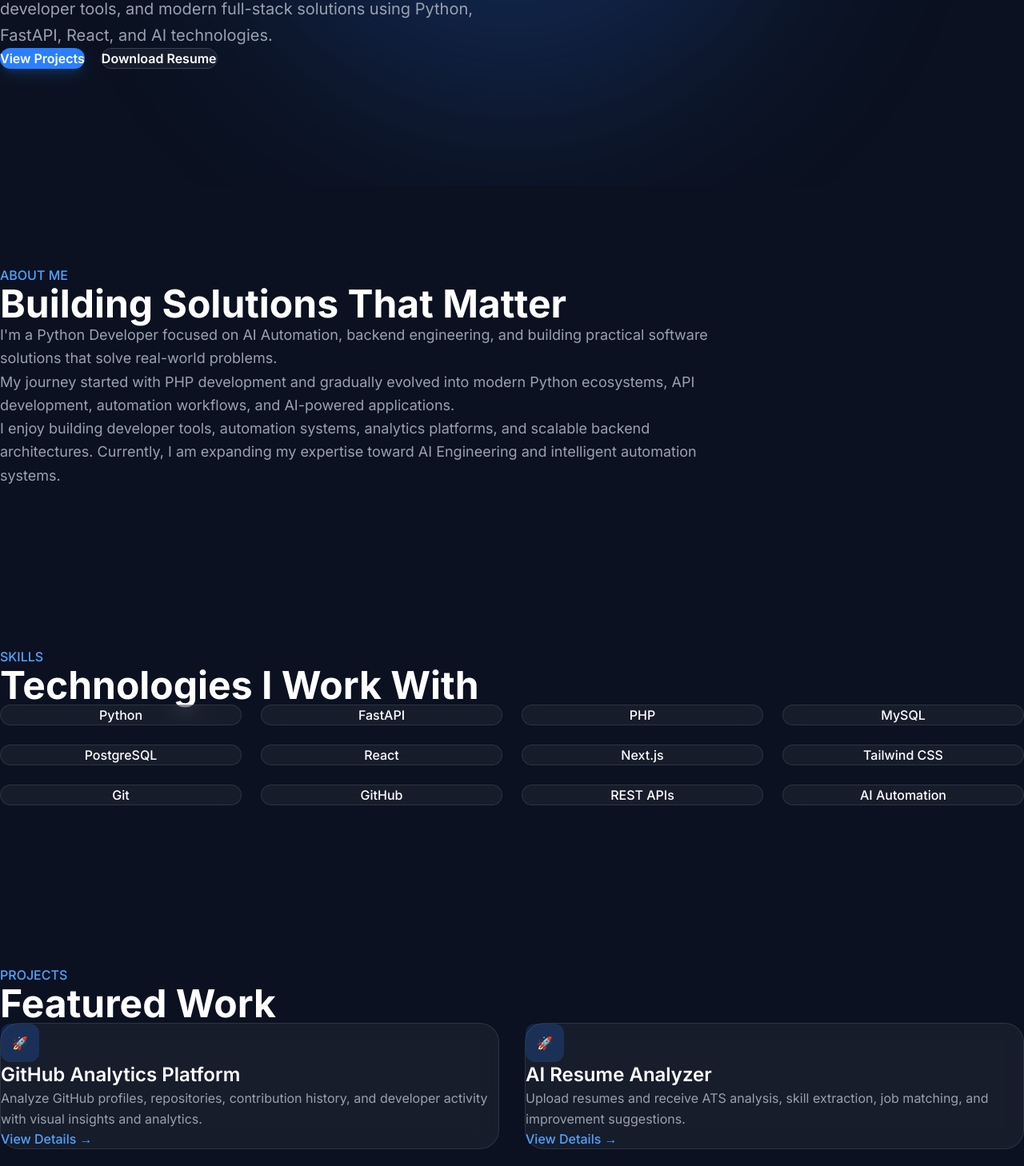
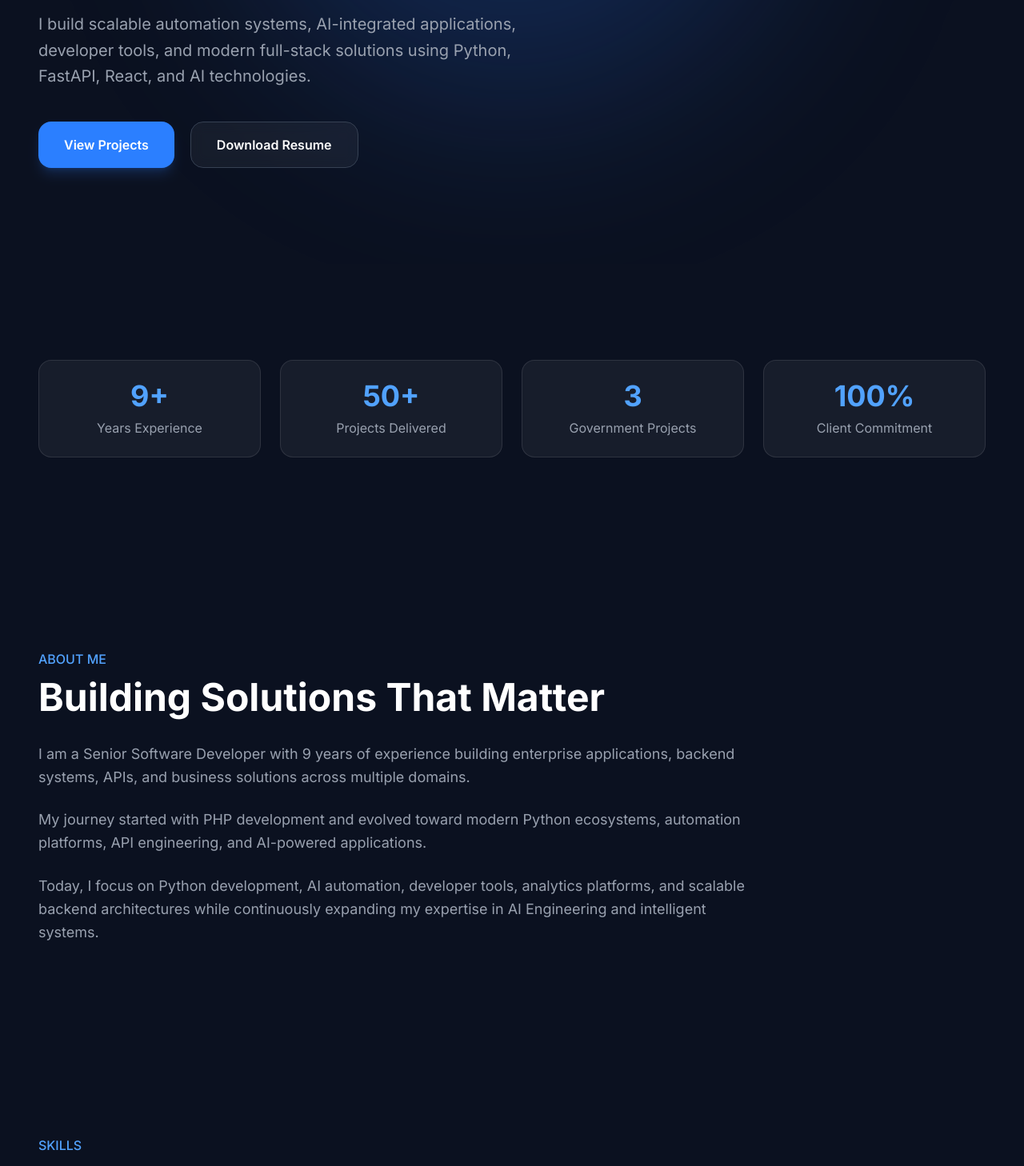
Before and after one commit to Murari2209/ai-engineer-portfolio, a Next.js app: page / in a window 1280 px wide. Shown: the part 568-2026 px from the top of the page at 80% size. Built offline with nearby package versions, Linux system fonts and the light colour scheme.

Commit message:
ui modification and link added

```diff
--- a/app/globals.css
+++ b/app/globals.css
@@ -15,8 +15,8 @@
 
 * {
   box-sizing: border-box;
-  padding: 0;
-  margin: 0;
+  padding: 10;
+  margin: 10;
 }
 
 html {
@@ -30,7 +30,7 @@ body {
 }
 
 section {
-  padding: 100px 0;
+  padding: 120px 0;
 }
 
 a {
--- a/app/page.tsx
+++ b/app/page.tsx
@@ -4,16 +4,19 @@ import AboutSection from "@/sections/about/AboutSection";
 import SkillsSection from "@/sections/skills/SkillsSection";
 import ProjectsSection from "@/sections/projects/ProjectsSection";
 import ContactSection from "@/sections/contact/ContactSection";
-
+import Footer from "@/components/layout/Footer";
+import StatsSection from "@/sections/stats/StatsSection";
 export default function Home() {
   return (
     <main className="bg-[#0B1120] text-white">
       <Navbar />
       <HeroSection />
+      <StatsSection />
       <AboutSection />
       <SkillsSection />
       <ProjectsSection />
       <ContactSection />
+      <Footer />
     </main>
   );
 }
--- a/components/layout/Footer.tsx
+++ b/components/layout/Footer.tsx
@@ -0,0 +1,23 @@
+import Container from "./Container";
+
+export default function Footer() {
+  return (
+    <footer className="border-t border-white/10 py-8">
+      <Container>
+        <div className="flex flex-col md:flex-row justify-between items-center gap-4">
+
+          <p className="text-gray-400 text-sm">
+            © 2026 Murari Shrivastava. All rights reserved.
+          </p>
+
+          <div className="flex gap-6 text-sm text-gray-400">
+            <a href="#">GitHub</a>
+            <a href="#">LinkedIn</a>
+            <a href="#">Email</a>
+          </div>
+
+        </div>
+      </Container>
+    </footer>
+  );
+}
--- a/components/shared/SocialLinks.tsx
+++ b/components/shared/SocialLinks.tsx
@@ -0,0 +1,33 @@
+import {
+  FaGithub,
+  FaLinkedin,
+  FaEnvelope,
+} from "react-icons/fa";
+
+export default function SocialLinks() {
+  return (
+    <div className="flex gap-5 text-2xl">
+
+      <a
+        href="https://github.com/Murari2209"
+        target="_blank"
+      >
+        <FaGithub />
+      </a>
+
+      <a
+        href="https://www.linkedin.com/in/murari-shrivastava-0377b182"
+        target="_blank"
+      >
+        <FaLinkedin />
+      </a>
+
+      <a
+        href="mailto:shrivastava.murari@gmail.com"
+      >
+        <FaEnvelope />
+      </a>
+
+    </div>
+  );
+}
--- a/components/shared/TechBadge.tsx
+++ b/components/shared/TechBadge.tsx
@@ -0,0 +1,22 @@
+interface TechBadgeProps {
+  name: string;
+}
+
+export default function TechBadge({
+  name,
+}: TechBadgeProps) {
+  return (
+    <span className="
+      px-3
+      py-1
+      rounded-full
+      text-sm
+      bg-blue-500/10
+      border
+      border-blue-500/20
+      text-blue-300
+    ">
+      {name}
+    </span>
+  );
+}
--- a/components/ui/Card.tsx
+++ b/components/ui/Card.tsx
@@ -1,14 +1,17 @@
 interface CardProps {
   title: string;
   description: string;
+  github?: string;
 }
 
 export default function Card({
   title,
   description,
+  github,
 }: CardProps) {
   return (
-    <div className="
+    <div
+      className="
         group
         border border-white/10
         bg-white/5
@@ -19,18 +22,10 @@ export default function Card({
         hover:-translate-y-2
         transition-all
         duration-300
-    ">
-
+      "
+    >
       <div className="mb-5">
-        <div className="
-          w-12
-          h-12
-          rounded-xl
-          bg-blue-500/20
-          flex
-          items-center
-          justify-center
-        ">
+        <div className="w-12 h-12 rounded-xl bg-blue-500/20 flex items-center justify-center">
           🚀
         </div>
       </div>
@@ -39,14 +34,20 @@ export default function Card({
         {title}
       </h3>
 
-      <p className="text-gray-400 leading-relaxed">
+      <p className="text-gray-400 leading-relaxed mb-6">
         {description}
       </p>
 
-      <div className="mt-6 text-blue-400 font-medium">
-        View Details →
-      </div>
-
+      {github && (
+        <a
+          href={github}
+          target="_blank"
+          rel="noopener noreferrer"
+          className="inline-flex bg-blue-500 hover:bg-blue-600 px-4 py-2 rounded-lg transition"
+        >
+          View on GitHub
+        </a>
+      )}
     </div>
   );
 }
--- a/package.json
+++ b/package.json
@@ -9,6 +9,7 @@
     "lint": "eslint"
   },
   "dependencies": {
+    "framer-motion": "^12.40.0",
     "next": "16.2.6",
     "react": "19.2.4",
     "react-dom": "19.2.4"
--- a/sections/about/AboutSection.tsx
+++ b/sections/about/AboutSection.tsx
@@ -17,23 +17,23 @@ export default function AboutSection() {
 
           <div className="space-y-6 text-gray-400 text-lg leading-relaxed">
 
-            <p>
-              I'm a Python Developer focused on AI Automation,
-              backend engineering, and building practical software
-              solutions that solve real-world problems.
+             <p>
+              I am a Senior Software Developer with 9 years of experience
+              building enterprise applications, backend systems, APIs,
+              and business solutions across multiple domains.
             </p>
 
             <p>
-              My journey started with PHP development and gradually
-              evolved into modern Python ecosystems, API development,
-              automation workflows, and AI-powered applications.
+              My journey started with PHP development and evolved toward
+              modern Python ecosystems, automation platforms, API
+              engineering, and AI-powered applications.
             </p>
 
             <p>
-              I enjoy building developer tools, automation systems,
-              analytics platforms, and scalable backend architectures.
-              Currently, I am expanding my expertise toward AI
-              Engineering and intelligent automation systems.
+              Today, I focus on Python development, AI automation,
+              developer tools, analytics platforms, and scalable backend
+              architectures while continuously expanding my expertise in
+              AI Engineering and intelligent systems.
             </p>
 
           </div>
--- a/sections/contact/ContactSection.tsx
+++ b/sections/contact/ContactSection.tsx
@@ -28,15 +28,15 @@ export default function ContactSection() {
             </p>
 
             <p>
-              +91 9039948775
+              📱 +91 9039948775
             </p>
 
             <p>
-              📍 New Delhi, India
+              📍 India
             </p>
 
             <p>
-              💼 Available for opportunities
+              💼 Open to Full-Time, Contract and Freelance Opportunities
             </p>
 
           </div>
--- a/sections/hero/HeroSection.tsx
+++ b/sections/hero/HeroSection.tsx
@@ -1,4 +1,8 @@
+"use client";
+
+import { motion } from "framer-motion";
 import Container from "@/components/layout/Container";
+
 
 export default function HeroSection() {
   return (
@@ -8,13 +12,17 @@ export default function HeroSection() {
       <div className="absolute top-0 left-1/2 -translate-x-1/2 w-175 h-175 bg-blue-500/20 blur-[120px] rounded-full" />
 
       <Container>
-        <div className="relative z-10 max-w-4xl">
+        <motion.div
+  initial={{ opacity: 0, y: 40 }}
+  animate={{ opacity: 1, y: 0 }}
+  transition={{ duration: 0.8 }}
+  className="relative z-10 max-w-4xl">
 
           <div className="inline-flex items-center gap-2 border border-blue-500/20 bg-blue-500/10 px-4 py-2 rounded-full mb-8">
             <div className="w-2 h-2 bg-blue-400 rounded-full" />
 
             <p className="text-blue-300 text-sm font-medium">
-              AI Automation Engineer & Python Developer
+              Senior Software Developer • Python Developer • AI Automation Engineer
             </p>
           </div>
 
@@ -41,13 +49,17 @@ export default function HeroSection() {
               View Projects
             </button>
 
-            <button className="border border-gray-700 hover:border-gray-500 bg-white/5 backdrop-blur-sm transition-all duration-300 px-8 py-4 rounded-2xl font-semibold hover:bg-white/10">
+            <a
+               href="/resume.pdf"
+               download
+              className="border border-gray-700 hover:border-gray-500 bg-white/5 backdrop-blur-sm transition-all duration-300 px-8 py-4 rounded-2xl font-semibold hover:bg-white/10"
+             >
               Download Resume
-            </button>
+            </a>
 
           </div>
 
-        </div>
+        </motion.div>
       </Container>
     </section>
   );
--- a/sections/projects/ProjectsSection.tsx
+++ b/sections/projects/ProjectsSection.tsx
@@ -2,22 +2,29 @@ import Container from "@/components/layout/Container";
 import Card from "@/components/ui/Card";
 
 const projects = [
-  {
+   {
     title: "GitHub Analytics Platform",
     description:
-      "Analyze GitHub profiles, repositories, contribution history, and developer activity with visual insights and analytics.",
+      "Developer intelligence platform that analyzes GitHub profiles, repositories, commits, stars, forks, and contribution activity with actionable insights.",
+    github: "https://github.com/Murari2209/Github-Analyzer",
+    tech: ["Python", "GitHub API", "FastAPI", "MySQL"],
+    featured: true,
   },
 
   {
     title: "AI Resume Analyzer",
     description:
-      "Upload resumes and receive ATS analysis, skill extraction, job matching, and improvement suggestions.",
+      "AI-powered resume analysis platform with ATS scoring and skill extraction.",
+    github: "#",
+    tech: ["Python", "AI", "FastAPI"],
   },
 
-  {
+ {
     title: "AI Automation Dashboard",
     description:
-      "Centralized platform to manage automation workflows, AI-powered tasks, and productivity processes.",
+      "Centralized automation dashboard for managing workflows and AI tasks.",
+    github: "#",
+    tech: ["Python", "Automation"],
   },
 
   {
@@ -41,15 +48,14 @@ export default function ProjectsSection() {
         </h2>
 
         <div className="grid md:grid-cols-2 gap-8">
-
           {projects.map((project) => (
             <Card
               key={project.title}
               title={project.title}
               description={project.description}
+              github={project.github}
             />
           ))}
-
         </div>
 
       </Container>
--- /dev/null
+++ b/sections/stats/StatsSection.tsx
@@ -0,0 +1,56 @@
+import Container from "@/components/layout/Container";
+
+const stats = [
+  {
+    value: "9+",
+    label: "Years Experience",
+  },
+  {
+    value: "50+",
+    label: "Projects Delivered",
+  },
+  {
+    value: "3",
+    label: "Government Projects",
+  },
+  {
+    value: "100%",
+    label: "Client Commitment",
+  },
+];
+
+export default function StatsSection() {
+  return (
+    <section>
+      <Container>
+
+        <div className="grid grid-cols-2 md:grid-cols-4 gap-6">
+
+          {stats.map((item) => (
+            <div
+              key={item.label}
+              className="
+                bg-white/5
+                border
+                border-white/10
+                rounded-2xl
+                p-6
+                text-center
+              "
+            >
+              <h3 className="text-4xl font-bold text-blue-400 mb-2">
+                {item.value}
+              </h3>
+
+              <p className="text-gray-400">
+                {item.label}
+              </p>
+            </div>
+          ))}
+
+        </div>
+
+      </Container>
+    </section>
+  );
+}
```
Also changed, not shown: 2 other files (tests, documents, lock files or other folders). Lines whose indentation alone changed are shown as unchanged.
